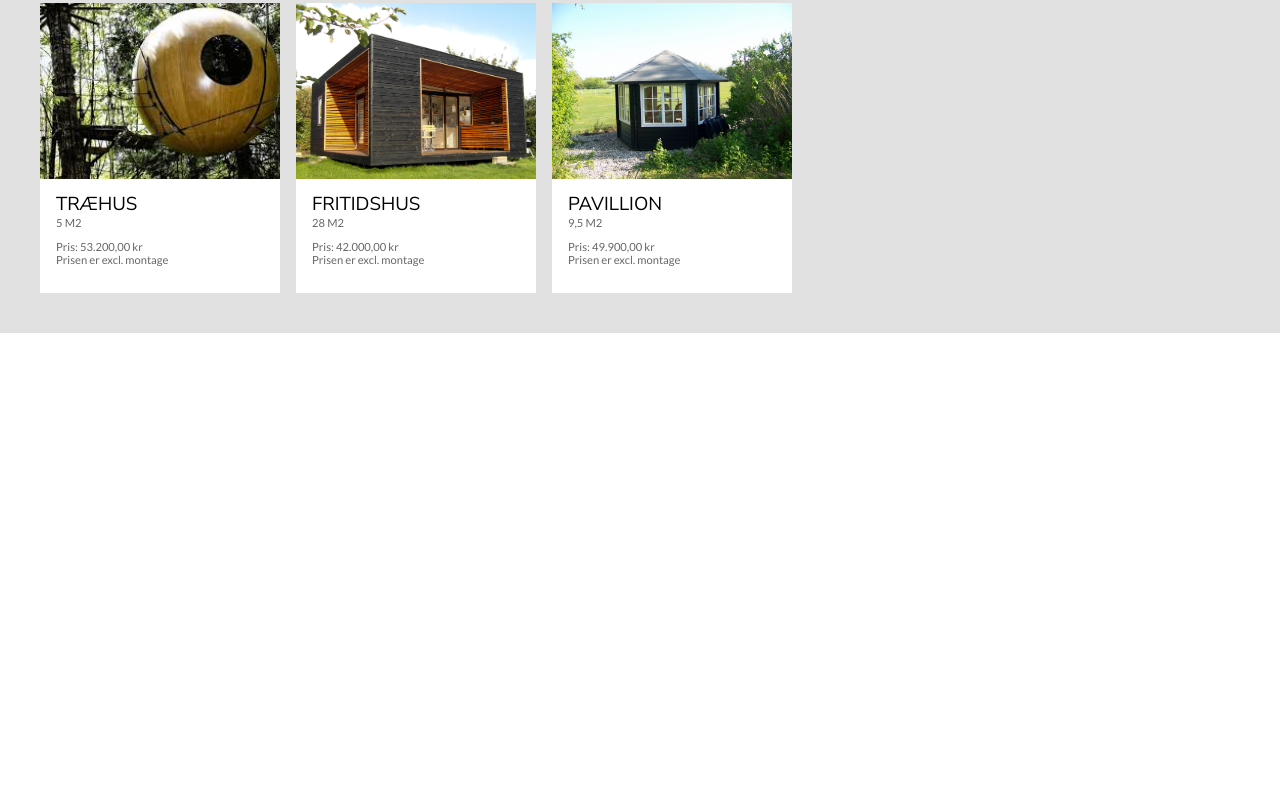
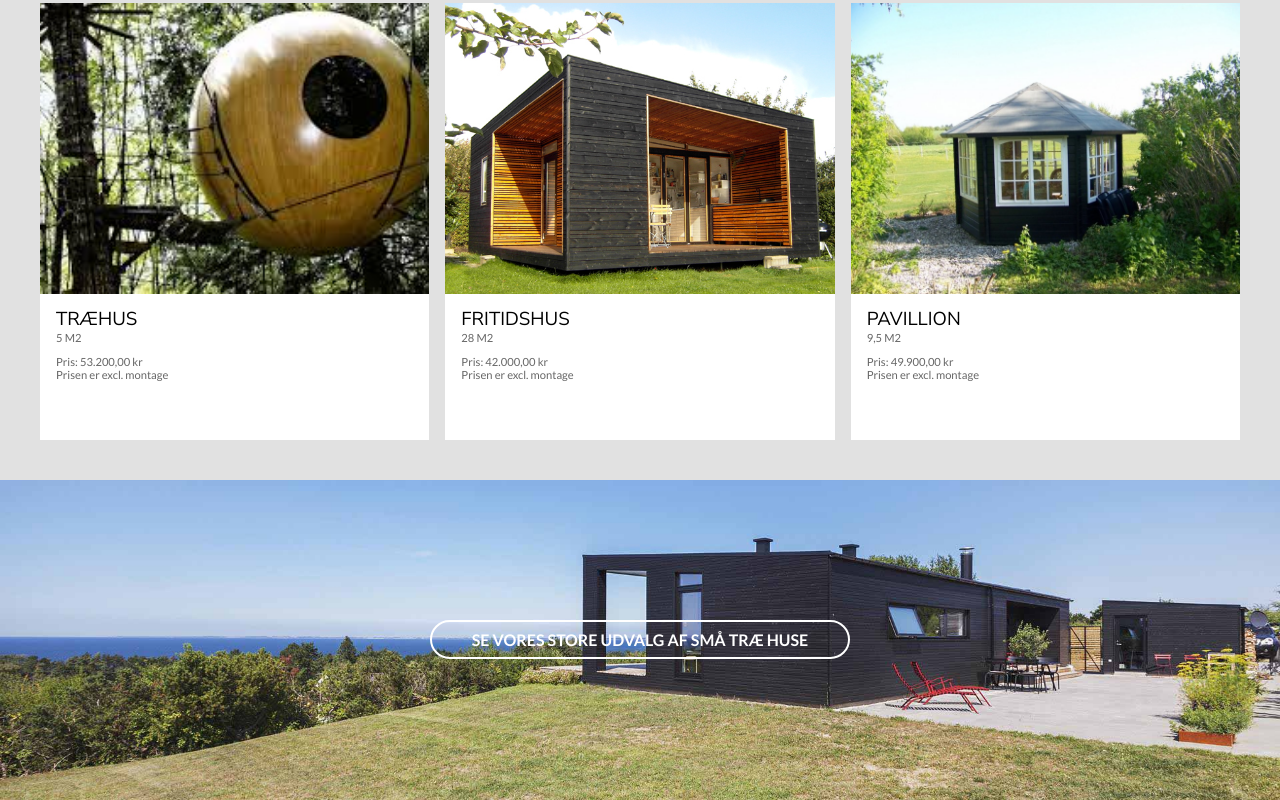
Before and after one commit to ObsidianPresidium/aspit-v, a plain HTML site: page exam-natual-living/index.html in a window 1280 px wide. Shown: the part 656-1456 px from the top of the page. Before the commit the page ends 989 px from the top, so only its background shows below. Drawn offline with Linux system fonts and the light colour scheme.

Commit message:
add: selection button and background

```diff
--- a/exam-natual-living/index.html
+++ b/exam-natual-living/index.html
@@ -54,5 +54,8 @@
             </div>
         </div>
     </div>
+    <div class="selection-button-container">
+        <p><a href="#">Se vores store udvalg af små træ huse</a></p>
+    </div>
 </body>
 </html>
--- a/exam-natual-living/styles/style.scss
+++ b/exam-natual-living/styles/style.scss
@@ -1,4 +1,6 @@
 $nav-color: #161616;
+$selection-button-top-padding: 2.5em;
+$animation-duration: 500ms;
 
 @import url('https://fonts.googleapis.com/css2?family=Lato:wght@400;700&family=Nunito+Sans:wght@300;400&display=swap');
 
@@ -67,6 +69,7 @@ h3 {
     flex-direction: column;
     background-color: white;
     margin: 0.5em;
+    width: 33%;
 }
 
 .card-container {
@@ -76,17 +79,53 @@ h3 {
 }
 
 .card img {
-    width: 15em;
-    height: 11em;
+    width: 100%;
+    height: 70%;
     object-fit: cover;
 }
 
 .card div {
     padding: 0px;
-    margin: 1em;
+    margin: 1em 1em 3em;
 }
 
 .card div p {
     font-size: 0.7em;
     color: #666;
 }
+
+
+.selection-button-container {
+    background-image: url("../assets/hejrelunden.jpg");
+    background-repeat: no-repeat;
+    background-size: cover;
+    background-position: center;
+    height: 20em;
+    display: flex;
+    justify-content: center;
+    align-items: center;
+}
+
+.selection-button-container p a {
+    border-radius: calc($selection-button-top-padding / 2);
+    border-width: 2px;
+    border-style: solid;
+    border-color: white;
+    color: white;
+    background-color: transparent;
+    text-transform: uppercase;
+    text-decoration: none;
+    font-weight: bold;
+    padding: 0.5em $selection-button-top-padding;
+
+    transition-property: background-color, color;
+    transition-duration: $animation-duration;
+}
+
+.selection-button-container p a:hover {
+    color: black;
+    background-color: white;
+
+    transition-property: background-color, color;
+    transition-duration: $animation-duration;
+}
```
Also changed, not shown: exam-natual-living/styles/style.css, 1 other file.
